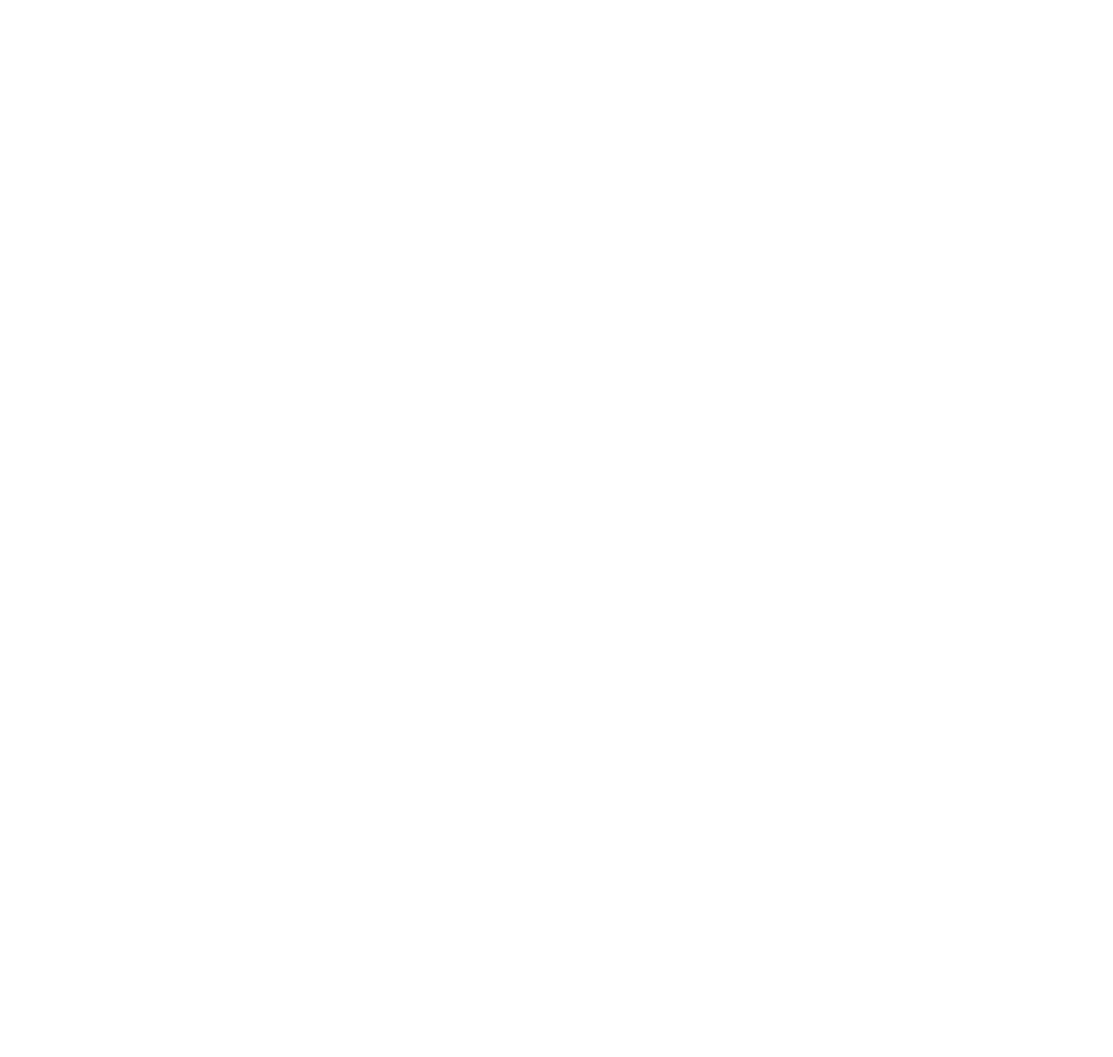
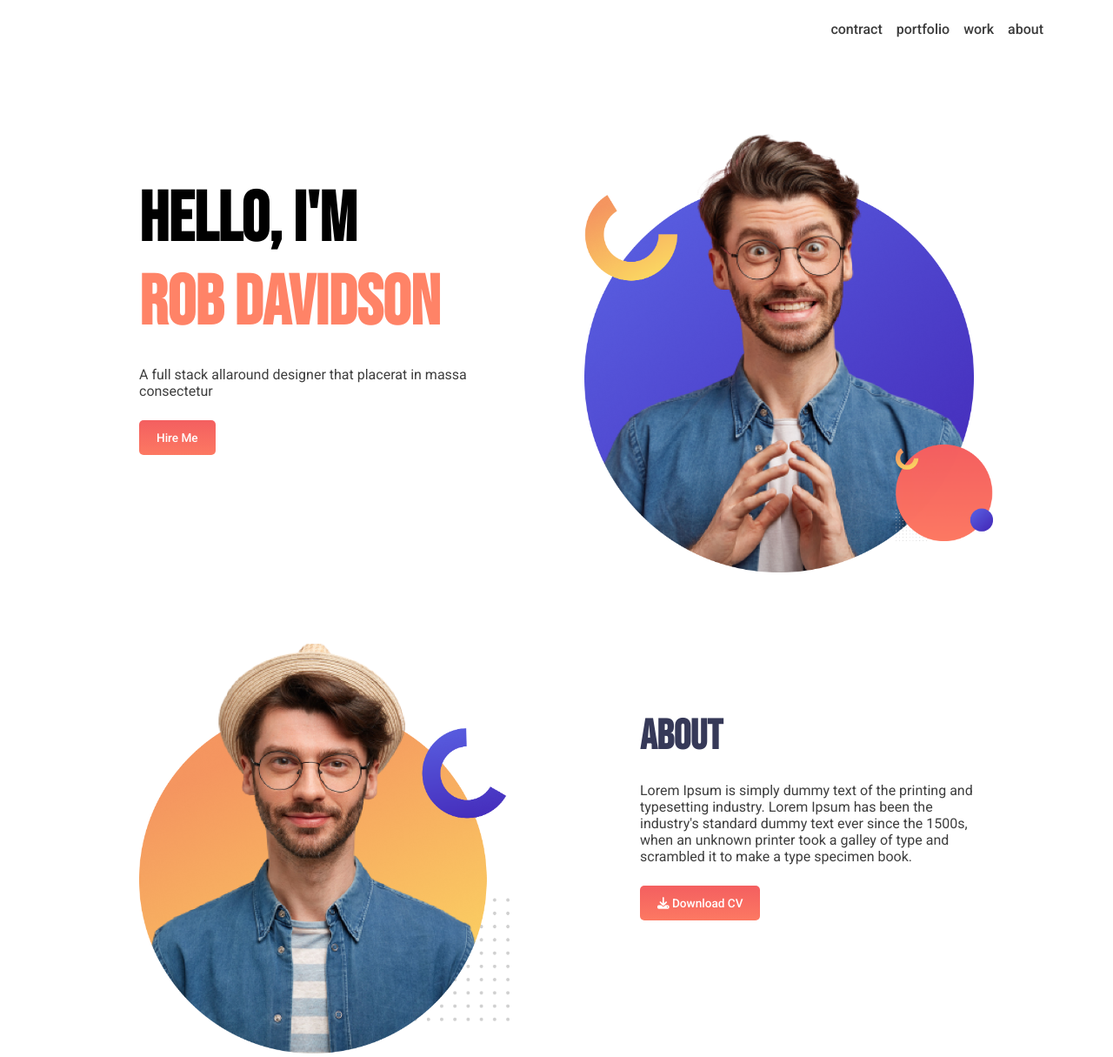
Before and after one commit to tawhidislam22/Personal-Website, a plain HTML site: page index.html in a window 1280 px wide. Shown: the whole page at 87% size. Before the commit the page ends 800 px from the top, so only its background shows below. Drawn offline with Linux system fonts and the light colour scheme.

Commit message:
banner and about section done

```diff
--- a/index.html
+++ b/index.html
@@ -5,8 +5,56 @@
     <meta name="viewport" content="width=device-width, initial-scale=1.0">
     <title>Document</title>
     <link rel="stylesheet" href="./styles/style.css">
+    <link rel="stylesheet" href="https://cdnjs.cloudflare.com/ajax/libs/font-awesome/6.6.0/css/all.min.css">
 </head>
 <body>
+    <header>
+        <nav-bar>
+            <ul>
+                <li><a href="">about</a></li>
+                <li><a href="">work</a></li>
+                <li><a href="">portfolio</a></li>
+                <li><a href="">contract</a></li>
+            </ul>
+        </nav-bar>
+        <div class="banner">
+            <div class="banner-content">
+                <h1>Hello, I'm <br>
+                   <span style="color: rgb(255, 131, 103);"> Rob Davidson</span></h1>
+                <p id="para">A full stack allaround designer that placerat
+                    in massa consectetur</p>
+                    <button id="btn-primary">Hire Me</button>
+
+            </div>
+            <div class="banner-image">
+                <div class="banner-image1">
+                <img src="./images/do not use this pic.png" alt="">
+                </div>
+                <div class="banner-image2">
+                    <img src="./shapes/Group 33080.png" alt="">
+                </div>
+            </div>
+        </div>
+
+    </header>
+    <main>
+        <section class="about">
+            <div class="about-container">
+                <div class="about-image">
+                    <img src="./images/do not use this pic2.png" alt="">
+                </div>
+                <div class="about-content">
+                    <h1>ABOUT</h1>
+                    <p id="para">Lorem Ipsum is simply dummy text of the printing and typesetting industry. Lorem Ipsum has been the industry's standard dummy text ever since the 1500s, when an unknown printer took a galley of type and scrambled it to make a type specimen book.</p>
+                    <button id="btn-primary"><i class="fa-solid fa-download"></i> Download CV</button>
+                </div>
+            </div>
+        </section>
+
+    </main>
+    <footer>
+
+    </footer>
 
 </body>
 </html>
--- a/styles/style.css
+++ b/styles/style.css
@@ -0,0 +1,113 @@
+@import url('https://fonts.googleapis.com/css2?family=Bebas+Neue&family=Inter:ital,opsz,wght@0,14..32,100..900;1,14..32,100..900&family=Lobster&family=Mulish:ital,wght@0,200..1000;1,200..1000&family=Poppins:ital,wght@0,100;0,200;0,300;0,400;0,500;0,600;0,700;0,800;0,900;1,100;1,200;1,300;1,400;1,500;1,600;1,700;1,800;1,900&family=Roboto:ital,wght@0,100;0,300;0,400;0,500;0,700;0,900;1,100;1,300;1,400;1,500;1,700;1,900&family=Yeseva+One&display=swap');
+@import url('https://fonts.googleapis.com/css2?family=Bebas+Neue&family=Inter:ital,opsz,wght@0,14..32,100..900;1,14..32,100..900&family=Lobster&family=Mulish:ital,wght@0,200..1000;1,200..1000&family=Poppins:ital,wght@0,100;0,200;0,300;0,400;0,500;0,600;0,700;0,800;0,900;1,100;1,200;1,300;1,400;1,500;1,600;1,700;1,800;1,900&family=Roboto:ital,wght@0,100;0,300;0,400;0,500;0,700;0,900;1,100;1,300;1,400;1,500;1,700;1,900&family=Yeseva+One&display=swap');
+
+/* shared style start here */
+*{
+    margin: 0;
+    padding: 0;
+    max-width: 1440px;
+    box-sizing: border-box;
+}
+#btn-primary{
+    background: linear-gradient(0.00deg, rgb(255, 128, 99) -28.333%,rgb(244, 96, 96) 95.833%);
+    color: rgb(255, 255, 255);
+    font-family: Roboto;
+    font-size: .85rem;
+    font-weight: 500;
+    padding: .75rem 1.25rem;
+    border: none;
+    border-radius: 5px;
+    margin-top: 1.5rem;
+}
+#para{
+    color: rgb(62, 62, 62);
+    font-family: Roboto;
+    font-size: 1rem;
+    font-weight: 400;
+    margin-top: 1.5rem;
+}
+/* nav-bar style starts here */
+
+nav-bar ul{
+    display: flex;
+    flex-direction: row-reverse;
+    justify-content:end;
+    align-items: center;
+    gap: 1rem;
+    padding: 1.5rem 5rem;
+}
+nav-bar li{
+    list-style: none;
+}
+nav-bar a{
+    text-decoration: none;
+    color: rgb(60, 60, 60);
+    font-family: Roboto;
+    font-size: 1rem;
+    font-weight: 500;
+}
+
+/* nav-bar style ends here */
+
+/* banner section style starts here  */
+.banner{
+    display: flex;
+    justify-content: center;
+    align-items: center;
+    gap: 8rem;
+}
+.banner-content{
+    width: 30%;
+}
+.banner-content h1{
+    color: #000;
+    font-family: Bebas Neue;
+    font-size: 5rem;
+    font-weight: 700;
+}
+.banner-image{
+    width: 35%;
+    position: relative;
+}
+.banner-image1{
+    width: 100%;
+    z-index: -1;
+}
+.banner-image1 img{
+    width: 100%;
+}
+.banner-image2{
+    width: 25%;
+    position: absolute;
+    right: -5%;
+    bottom: 6%;
+
+}
+.banner-image2 img{
+    width: 100%;
+}
+/* banner section style ends here  */
+
+/* about section style starts here */
+.about-container{
+    display: flex;
+    justify-content: center;
+    align-items: center;
+    gap: 8rem;
+}
+.about-image{
+    width: 35%;
+}
+.about-image img{
+    width: 100%;
+}
+.about-content{
+    width: 30%;
+}
+.about-content h1{
+    color: rgb(54, 57, 88);
+    font-family: Bebas Neue;
+    font-size: 3rem;
+    font-weight: 700;
+}
+/* about section style ends here */
```
